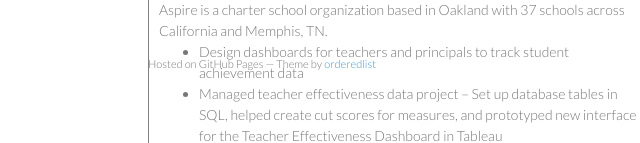
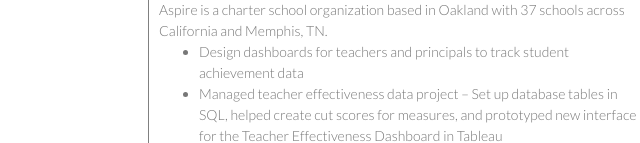
Before and after one commit to catli/catli.github.io, a plain HTML site: page index.html in a window 1280 px wide. Shown: the part 657-800 px from the top of the page, 422-1062 px from the left. Drawn offline with Linux system fonts and the light colour scheme.

Commit message:
Update index.html

```diff
--- a/index.html
+++ b/index.html
@@ -150,12 +150,5 @@ $ git fetch origin
 $ git checkout gh-pages
 </code></pre>-->
 
-      <footer>
-        <p><small>Hosted on GitHub Pages &mdash; Theme by <a href="https://github.com/orderedlist">orderedlist</a>
-        </small></p>
-      </footer>
-    </div>
-    <script src="javascripts/scale.fix.js"></script>
-
   </body>
 </html>
```
